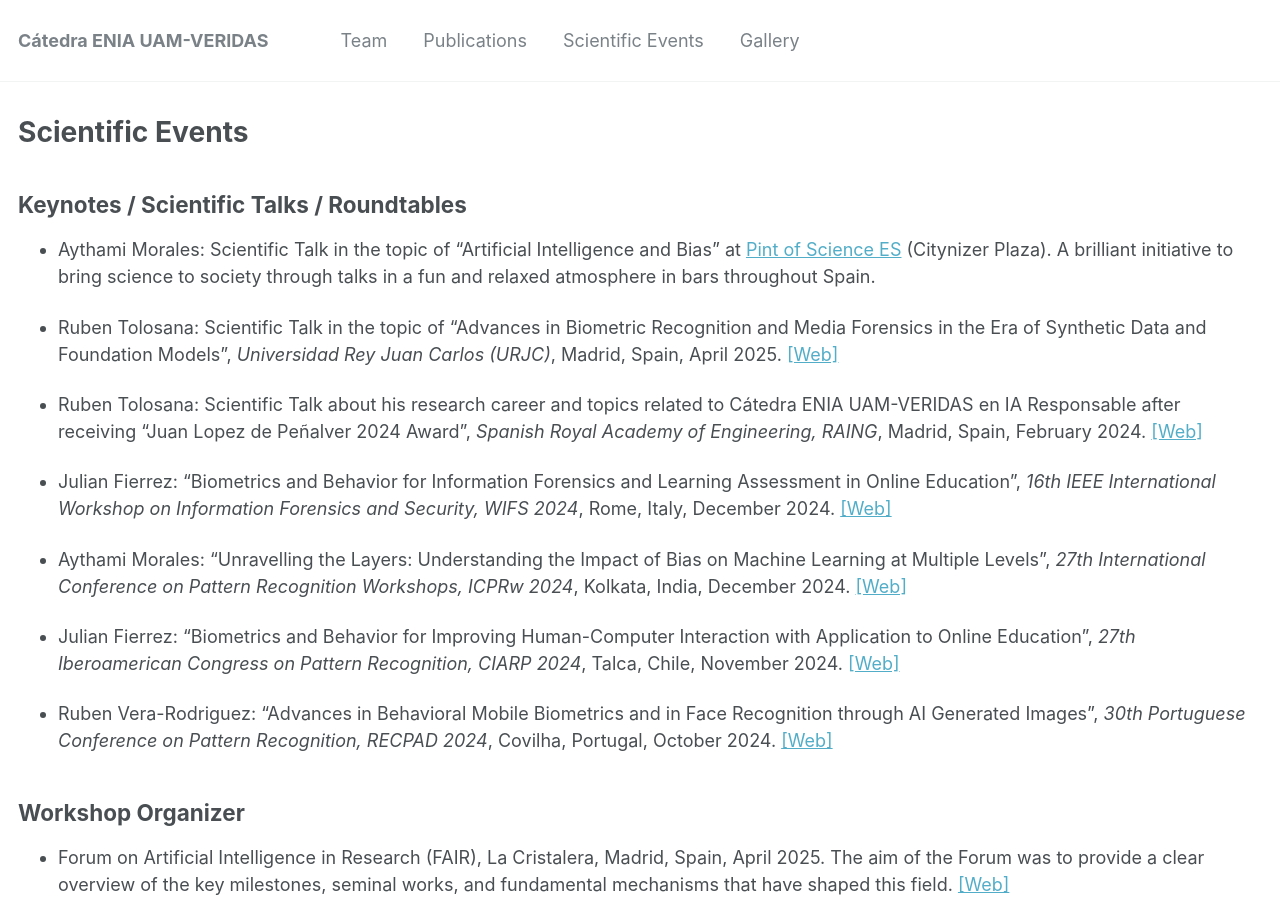
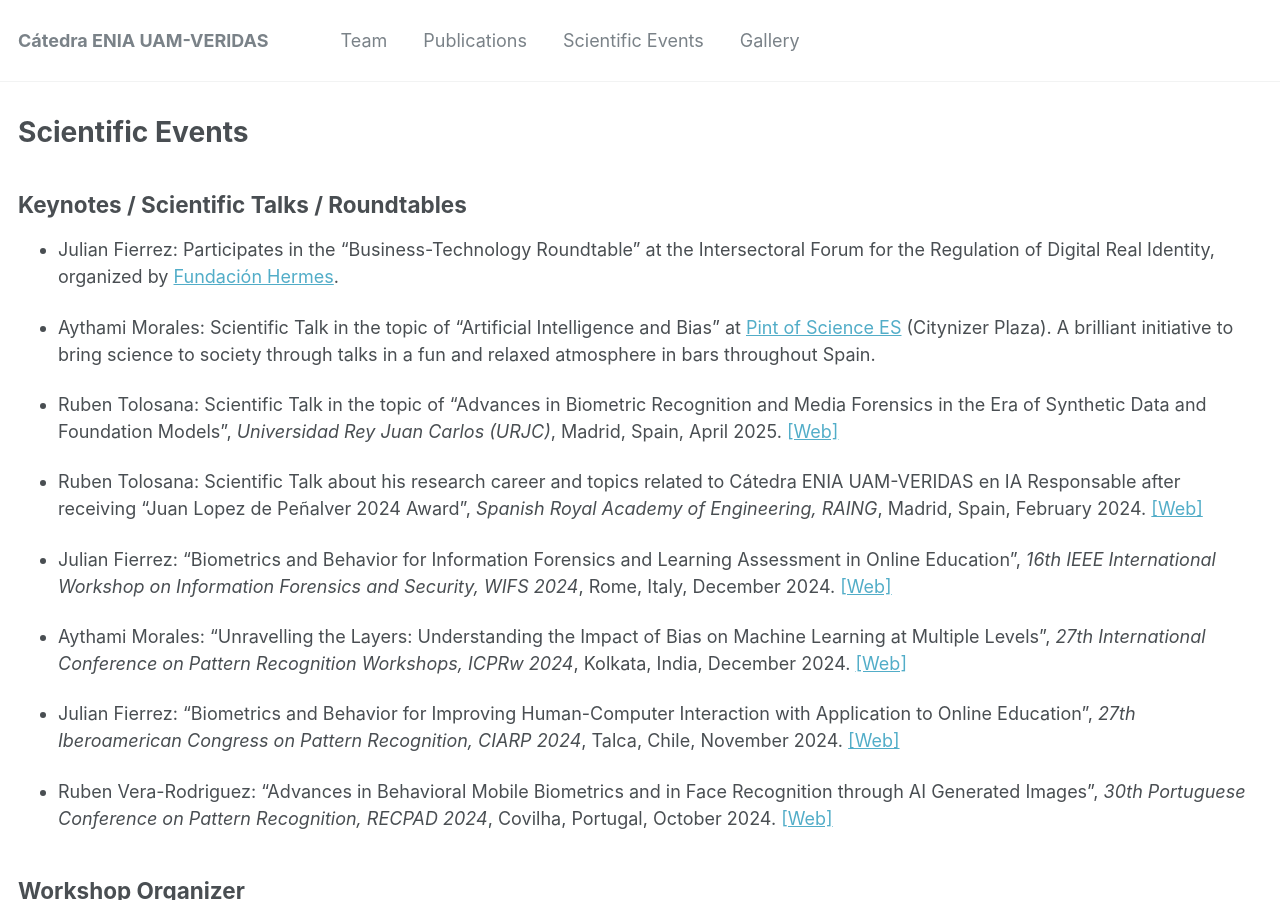
Before and after one commit to catedraeniauam/catedraeniauam.github.io, a Jekyll site: the page built from _pages/scientific_events.md, in a window 1280 px wide and 900 px high. Built offline with Jekyll 4.4.1, drawn with Linux system fonts in a browser that asks for light colours.

Commit message:
añadimos evento de Julian

```diff
--- a/_pages/scientific_events.md
+++ b/_pages/scientific_events.md
@@ -7,6 +7,8 @@ author_profile: false
 
 Keynotes / Scientific Talks / Roundtables
 -----
+
+- Julian Fierrez: Participates in the “Business-Technology Roundtable” at the Intersectoral Forum for the Regulation of Digital Real Identity, organized by <a href="https://fundacionhermes.org/en-gb/fundacion-hermes-eng/">Fundación Hermes</a>.
 
 - Aythami Morales: Scientific Talk in the topic of “Artificial Intelligence and Bias” at <a href="https://pintofscience.es/">Pint of Science ES</a> (Citynizer Plaza). A brilliant initiative to bring science to society through talks in a fun and relaxed atmosphere in bars throughout Spain.
 
```
